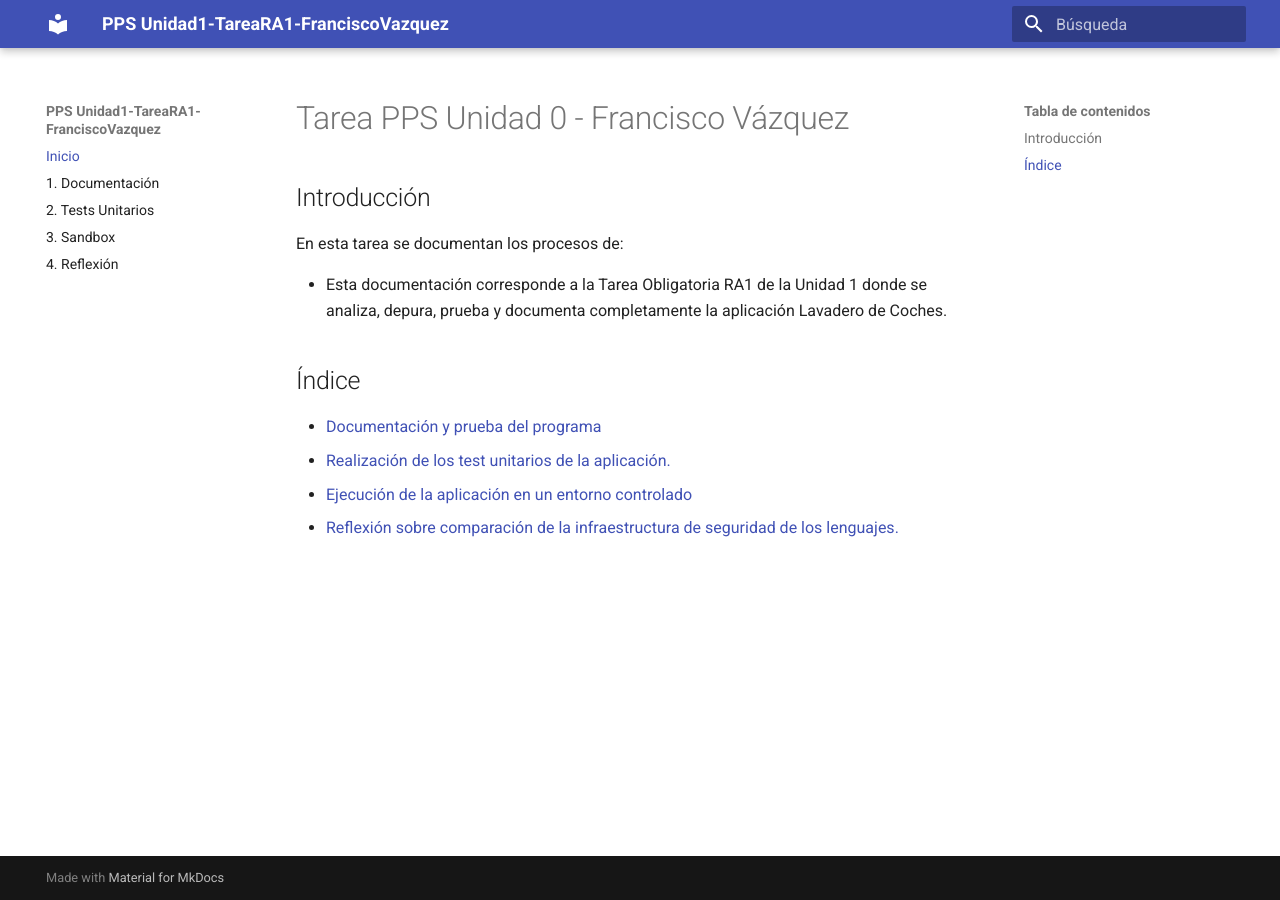
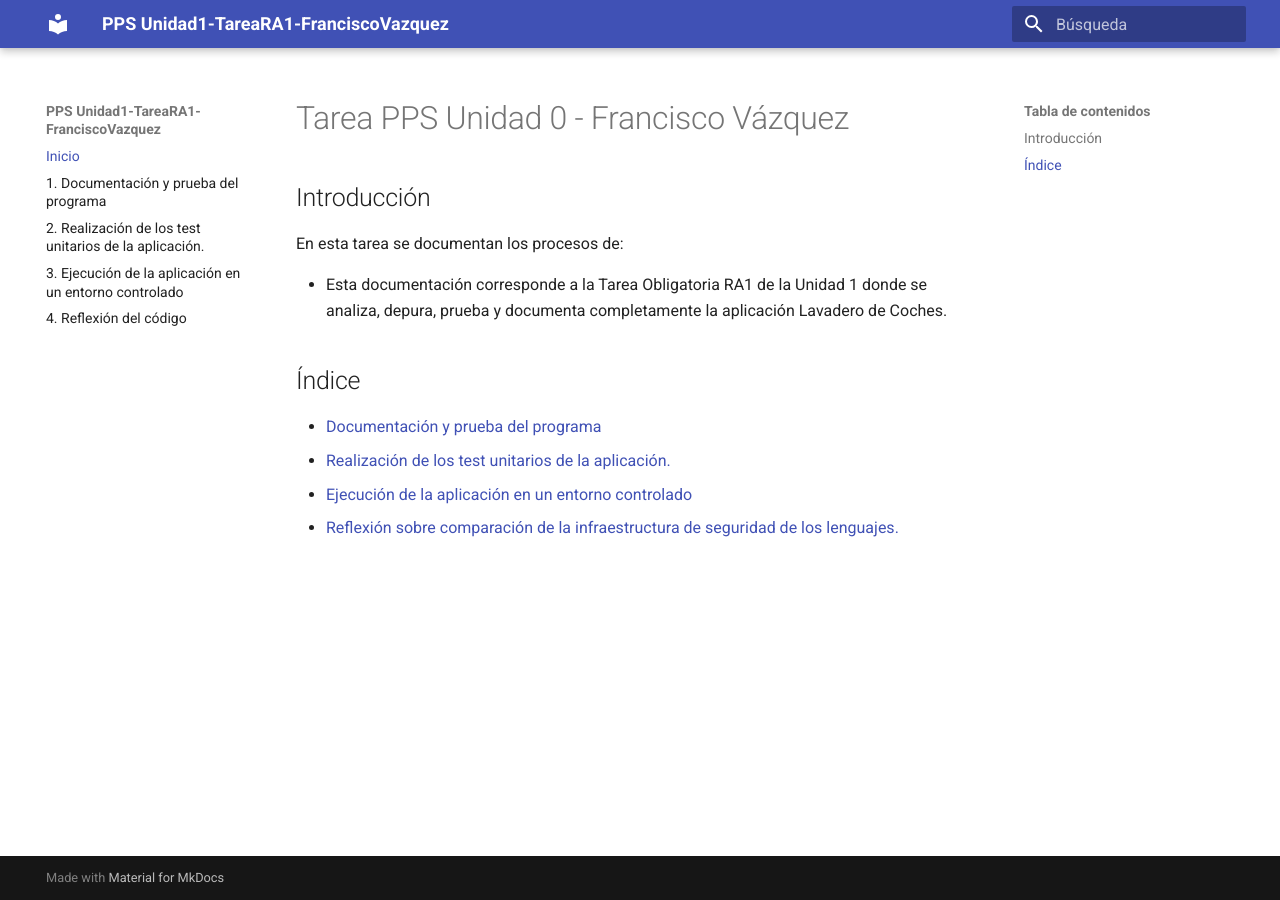
Before and after one commit to fvazquezf03/PPSUnidad1-TareaRA1-Francisco, an MkDocs documentation site: the page built from doc/index.md, in a window 1280 px wide. Built offline with MkDocs 1.6.1 and Material for MkDocs 9.7.7, drawn with Linux system fonts in a browser that asks for light colours.

Commit message:
Actualizacción  mkdocs.yml

```diff
--- a/mkdocs.yml
+++ b/mkdocs.yml
@@ -4,10 +4,10 @@ site_author: Francisco Vázquez
 
 nav:
   - Inicio: index.md
-  - '1. Documentación': 'Documentación y prueba del programa/Documentación de Apartado 1 y 2 .md'
-  - '2. Tests Unitarios': ' Realización de los test unitarios de la aplicación./Documentación del apartado 3.md'
-  - '3. Sandbox': 'Ejecución de la aplicación en un entorno controlado/Ejecución de la aplicación en un entorno controlado.md'
-  - '4. Reflexión': 'Reflexión sobre comparación de la infraestructura de seguridad de los lenguajes./Reflexión código.md'
+  - '1. Documentación y prueba del programa': 'Documentación y prueba del programa/Documentación de Apartado 1 y 2 .md'
+  - '2. Realización de los test unitarios de la aplicación.': ' Realización de los test unitarios de la aplicación./Documentación del apartado 3.md'
+  - '3. Ejecución de la aplicación en un entorno controlado': 'Ejecución de la aplicación en un entorno controlado/Ejecución de la aplicación en un entorno controlado.md'
+  - '4. Reflexión del código': 'Reflexión sobre comparación de la infraestructura de seguridad de los lenguajes./Reflexión código.md'
 
 docs_dir: doc
 
```
